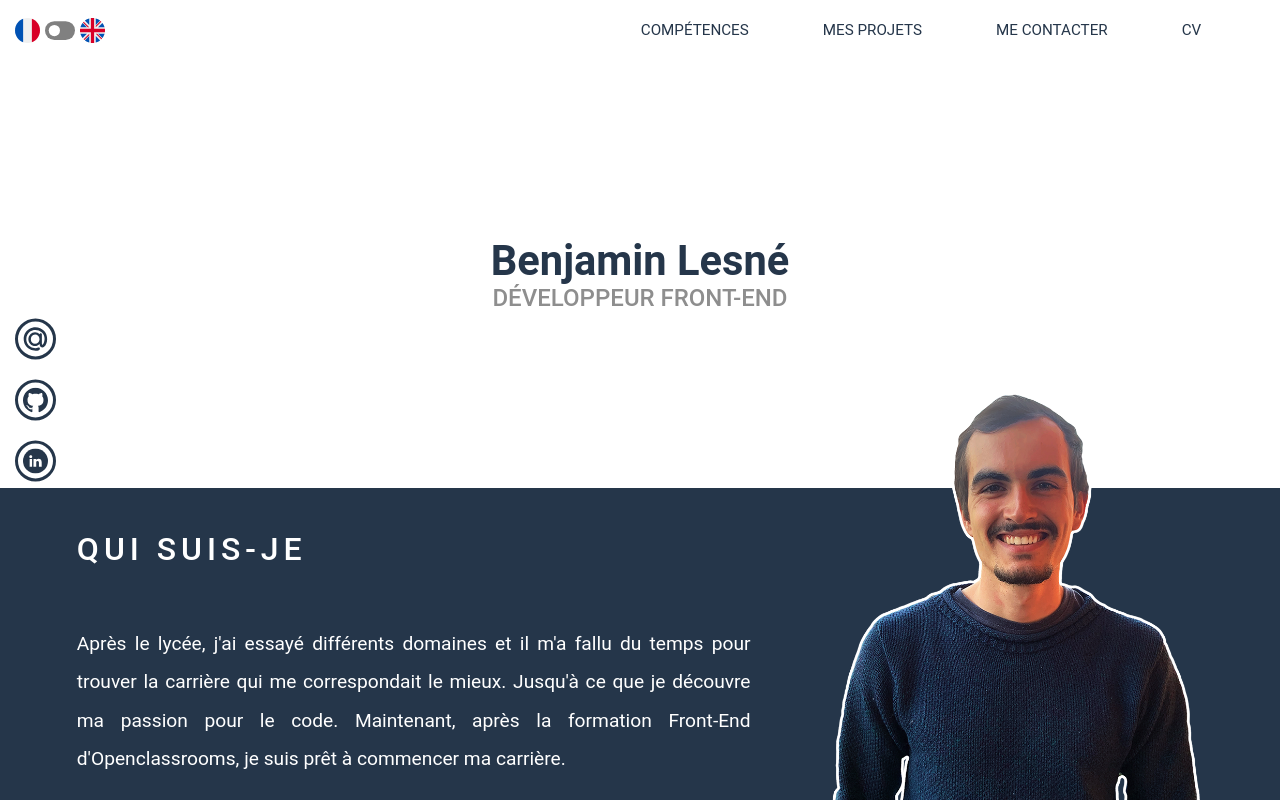
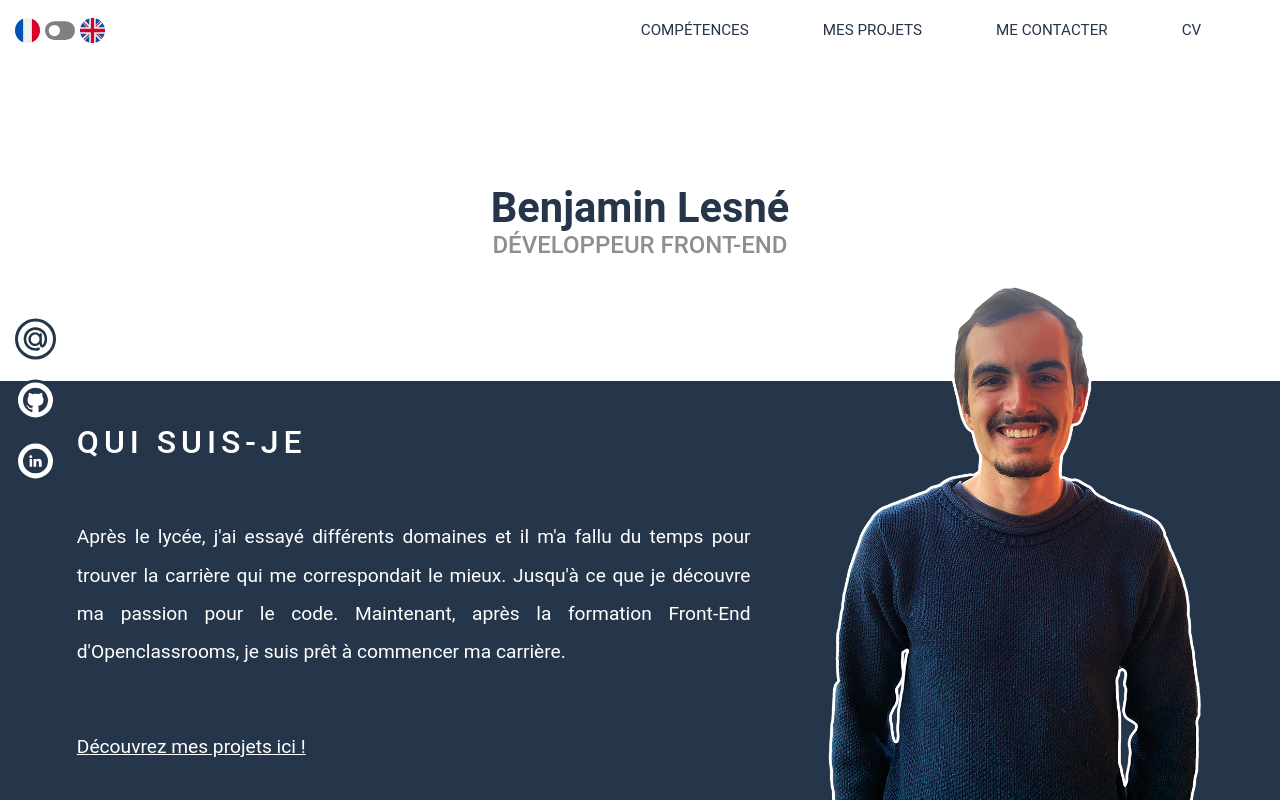
Before and after one commit to BenjaminLesne/Portfolio_03012022, a React (Create React App) app: page / in a window 1280 px wide. Shown: the top 800 px of the page. Built offline with nearby package versions, Linux system fonts and the light colour scheme.

Commit message:
trying new design on hero.

```diff
--- a/src/Components/Hero/Hero.css
+++ b/src/Components/Hero/Hero.css
@@ -3,6 +3,9 @@
 .Hero {
   display: flex;
   align-items: center;
+  max-height: 320px;
+  width: 100%;
+  height: calc(100vw / 3);
 }
 
 .Hero__text-wrapper {
--- a/src/Components/Hero/index.jsx
+++ b/src/Components/Hero/index.jsx
@@ -2,7 +2,7 @@ import "./Hero.css";
 
 const Hero = ({ language, textContent }) => {
   return (
-    <div className="Hero defaultSection">
+    <div className="Hero">
       <p className="Hero__text-wrapper">
         <span className="Hero__text Hero__text--big">
           {textContent[language].secondTextPart}
```
